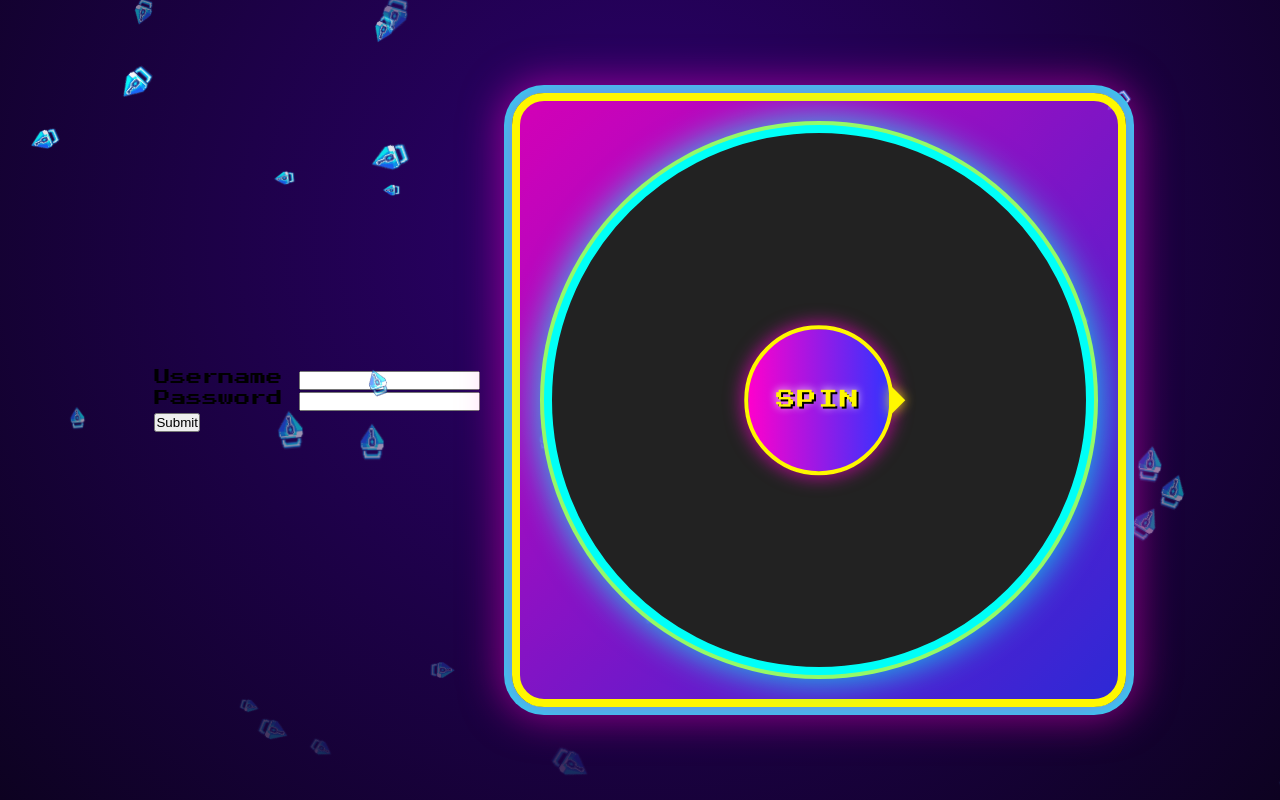
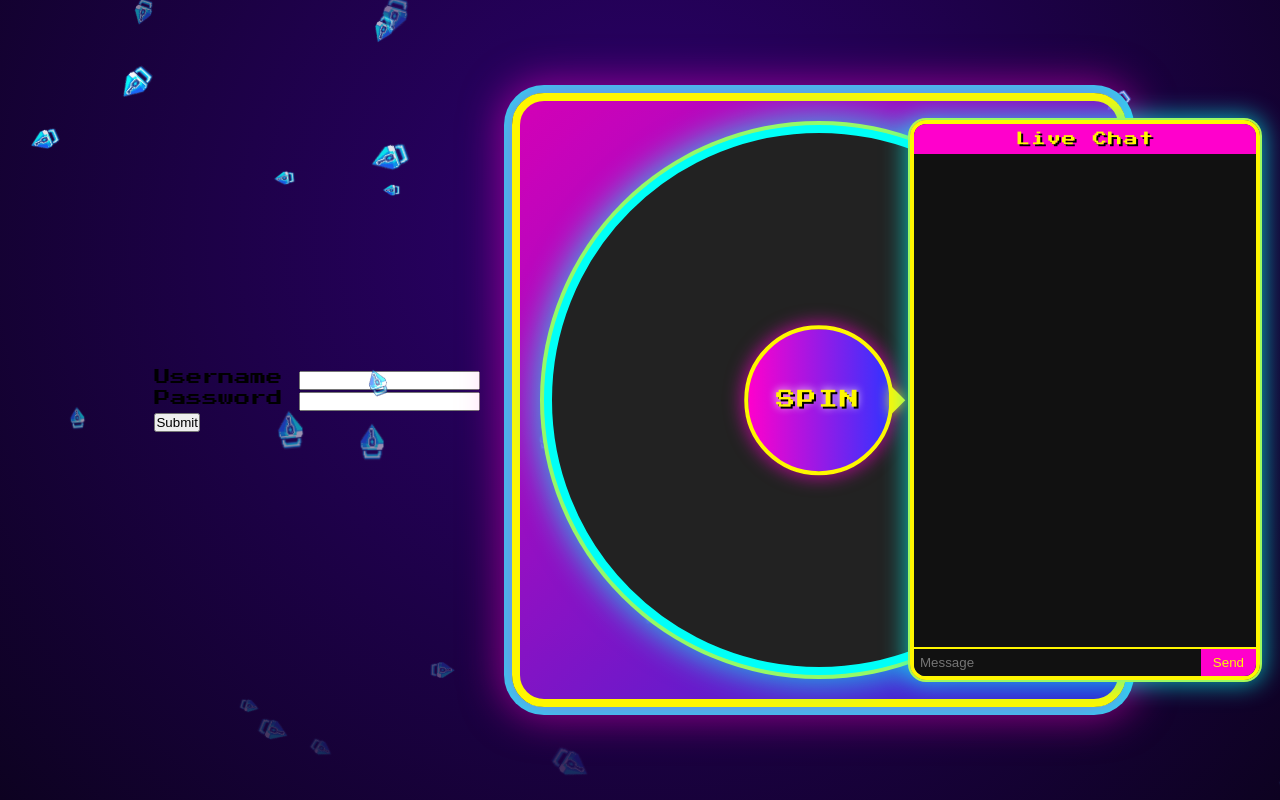
Before and after one commit to Agarva-ui/SpinTheWheel, a Flask app: page / in a window 1280 px wide. Run offline with Flask 3, Linux system fonts and the light colour scheme; data that the repository does not hold is empty; some libraries are stand-ins or nearby versions.

Commit message:
add a live chat

```diff
--- a/main.py
+++ b/main.py
@@ -15,7 +15,7 @@ from flask_socketio import SocketIO, emit
 # Flask App & DB Setup
 # ------------------------------
 app = Flask(__name__)
-app.config['SECRET_KEY'] = os.environ.get("SECRET_KEY")
+app.config['SECRET_KEY'] = "AnwarsSecretKey"
 
 socketio = SocketIO(app, cors_allowed_origins="*")
 
@@ -152,6 +152,10 @@ def handle_spin():
         "index": index
     }, broadcast=True)
 
+@socketio.on('send_message')
+def handle_message(data):
+    emit('receive_message', data, broadcast=True)
+
 @app.route("/logout")
 @login_required
 def logout():
@@ -172,4 +176,4 @@ def delete_all():
 # ------------------------------
 
 if __name__ == "__main__":
-    socketio.run(app, debug=False)
+    socketio.run(app, host="0.0.0.0", port=5001,debug=True)
--- a/static/css/style.css
+++ b/static/css/style.css
@@ -251,6 +251,78 @@ body {
   background: #3333ff;
 }
 
+/* Chat container - desktop and tablet */
+#chat-container {
+  position: fixed;
+  right: 20px;
+  top: 50%;
+  transform: translateY(-50%);
+  width: 350px;
+  height: 70vh;
+  display: flex;
+  flex-direction: column;
+  background: linear-gradient(135deg, #222 0%, #3333ff 100%);
+  border: 4px solid #fff700;
+  border-radius: 16px;
+  overflow: hidden;
+  box-shadow: 0 0 24px 4px #00fff7aa, 0 0 0 2px #fff700;
+  font-family: 'Press Start 2P', cursive;
+  z-index: 10;
+}
+
+/* Scrollable chat messages */
+#chat {
+  flex: 1;
+  padding: 12px;
+  overflow-y: auto;
+  background: #111;
+  color: #fff700;
+  font-size: 0.8rem;
+  text-shadow: 1px 1px 0 #000;
+}
+#chat div {
+  font-family: 'Cairo', 'Arial', sans-serif;
+  font-size: 1rem;
+  text-align: right;
+  margin-bottom: 6px;
+  background: rgba(255, 0, 204, 0.2);
+  padding: 4px 8px;
+  border-radius: 8px 8px 0 8px;
+}
+
+/* Inputs and send button */
+#chat-input {
+  display: flex;
+  border-top: 2px solid #fff700;
+  background: #222;
+}
+#chat-input input#message {
+  flex: 1;
+  padding: 6px;
+  border: none;
+  background: #111;
+  color: #fff700;
+}
+#chat-input button {
+  padding: 0 12px;
+  background: #ff00cc;
+  color: #fff700;
+  border: none;
+  cursor: pointer;
+}
+
+/* Chat header */
+#chat-header {
+  background: #ff00cc;
+  text-align: center;
+  color: #fff700;
+  padding: 8px 0;
+  text-shadow: 2px 2px 0 #000;
+  font-size: 0.9rem;
+  letter-spacing: 1px;
+}
+
+
 
 /* RESPONSIVE STYLES */
 
@@ -316,4 +388,11 @@ body {
   #popup-text {
     font-size: 1.1rem;
   }
+  /* Stack the chat below the wheel */
+  #chat-container {
+    position: static;
+    transform: none;
+    margin-top: 5%;
+    height: 200px;
+  }
 }
--- a/static/js/script.js
+++ b/static/js/script.js
@@ -101,3 +101,30 @@ setTimeout(() => {
 
 }, 4000);
 });
+
+// Chat functionality
+const chat = document.getElementById('chat');
+const messageInput = document.getElementById('message');
+const sendBtn = document.getElementById('send');
+
+sendBtn.onclick = () => {
+  const message = messageInput.value.trim();
+  if (!message) return;
+
+  socket.emit('send_message', { message });
+  messageInput.value = '';
+};
+
+socket.on('receive_message', (data) => {
+  const msgElem = document.createElement('div');
+  msgElem.textContent = data.message;
+  chat.appendChild(msgElem);
+  chat.scrollTop = chat.scrollHeight; // auto-scroll to bottom
+});
+
+messageInput.addEventListener('keydown', (e) => {
+  if(e.key === 'Enter') {
+    e.preventDefault(); // prevent newline in input
+    sendBtn.click();    // trigger send button
+  }
+});
--- a/templates/index.html
+++ b/templates/index.html
@@ -4,7 +4,11 @@
   <head>
     <title>Welcome to Spin the Wheel</title>
     <meta charset="UTF-8" />
-    <meta name="viewport" content="width=device-width, initial-scale=1.0" />
+    <meta
+      name="viewport"
+      content="width=device-width, initial-scale=1.0, maximum-scale=1.0, minimum-scale=1.0, user-scalable=no"
+    />
+
     <link
       rel="stylesheet"
       href="{{url_for('static',filename='css/style.css')}}"
@@ -13,8 +17,10 @@
       href="https://fonts.googleapis.com/css2?family=Press+Start+2P&display=swap"
       rel="stylesheet"
     />
-    <link href="https://fonts.googleapis.com/css2?family=Cairo:wght@400;700&display=swap" rel="stylesheet">
-
+    <link
+      href="https://fonts.googleapis.com/css2?family=Cairo:wght@400;700&display=swap"
+      rel="stylesheet"
+    />
   </head>
 
   <body>
@@ -39,6 +45,15 @@
       </div>
     </div>
 
+    <div id="chat-container">
+      <div id="chat-header">Live Chat</div>
+      <div id="chat"></div>
+      <div id="chat-input">
+        <input id="message" placeholder="Message" />
+        <button id="send">Send</button>
+      </div>
+    </div>
+
     <script src="https://cdnjs.cloudflare.com/ajax/libs/socket.io/4.7.2/socket.io.min.js"></script>
     <script>
       const sectors = [
```
